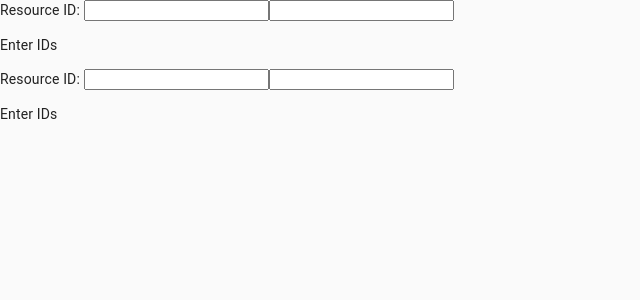
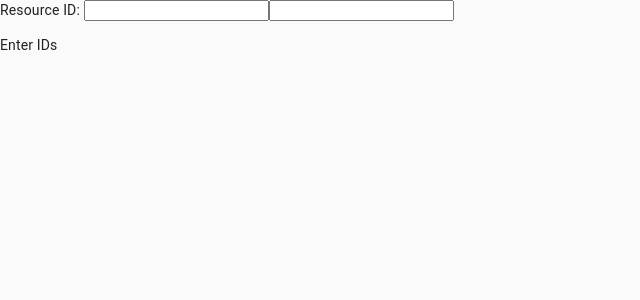
Before and after one commit to haluvibe/nextjs-starter, a Next.js app: page /render in a window 1280 px wide. Shown: the top 300 px of the page, without its empty margins (0-640 px from the left). Built offline with nearby package versions, Linux system fonts and the light colour scheme; what miragejs would draw is missing.

Commit message:
removes second RenderAsYouFetch component from render page

```diff
--- a/pages/render.tsx
+++ b/pages/render.tsx
@@ -10,9 +10,6 @@ const RenderPage: React.FunctionComponent<Props> = () => (
     <div>
       <RenderAsYouFetch />
     </div>
-    <div>
-      <RenderAsYouFetch />
-    </div>
   </div>
 )
 export default RenderPage
```
